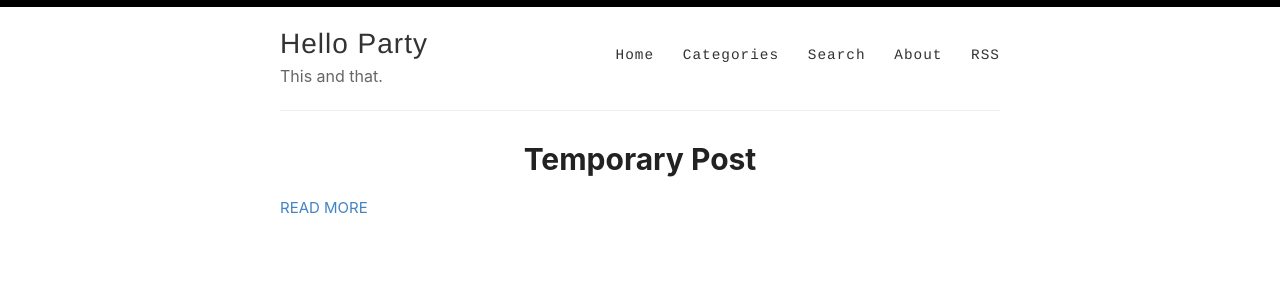
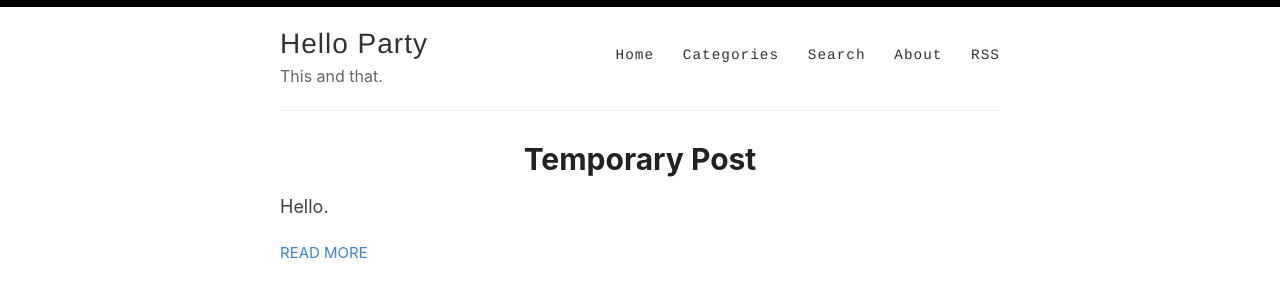
Before and after one commit to hello-party/hello-party-old.github.io, a Jekyll site: the page built from index.html, in a window 1280 px wide. Shown: the top 300 px of the page. Built offline with Jekyll 4.4.1, drawn with Linux system fonts in a browser that asks for light colours; the list of posts is cut into pages by our own code.

Commit message:
Update index.html

```diff
--- a/index.html
+++ b/index.html
@@ -13,7 +13,7 @@ layout: default
         </div> -->
       </a>
       <div class="entry">
-<!--        {{ post.excerpt }}-->
+        {{ post.excerpt }}
       </div>
 
       <a href="{{ site.baseurl }}{{ post.url }}" class="read-more">Read More</a>
```
